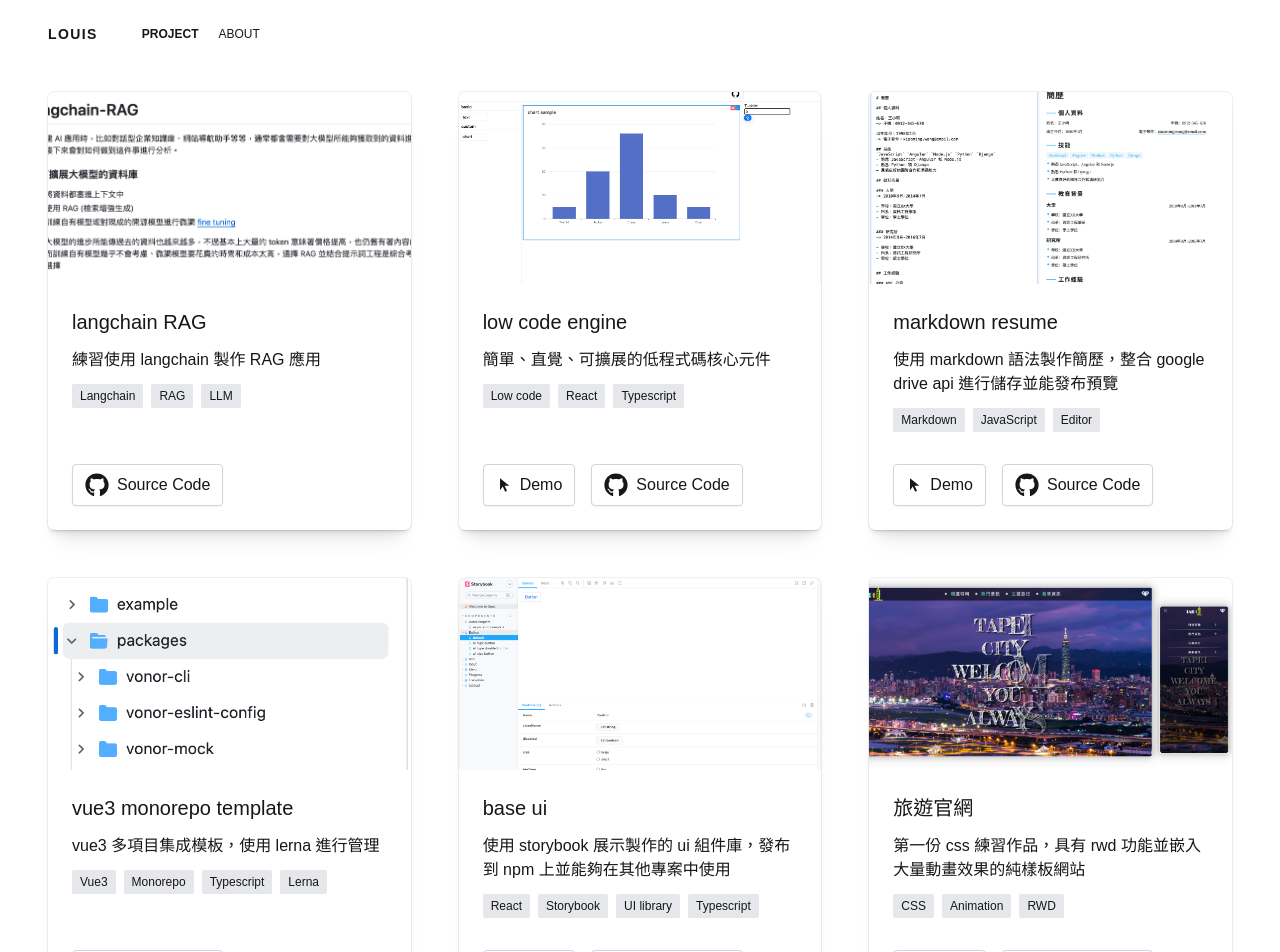
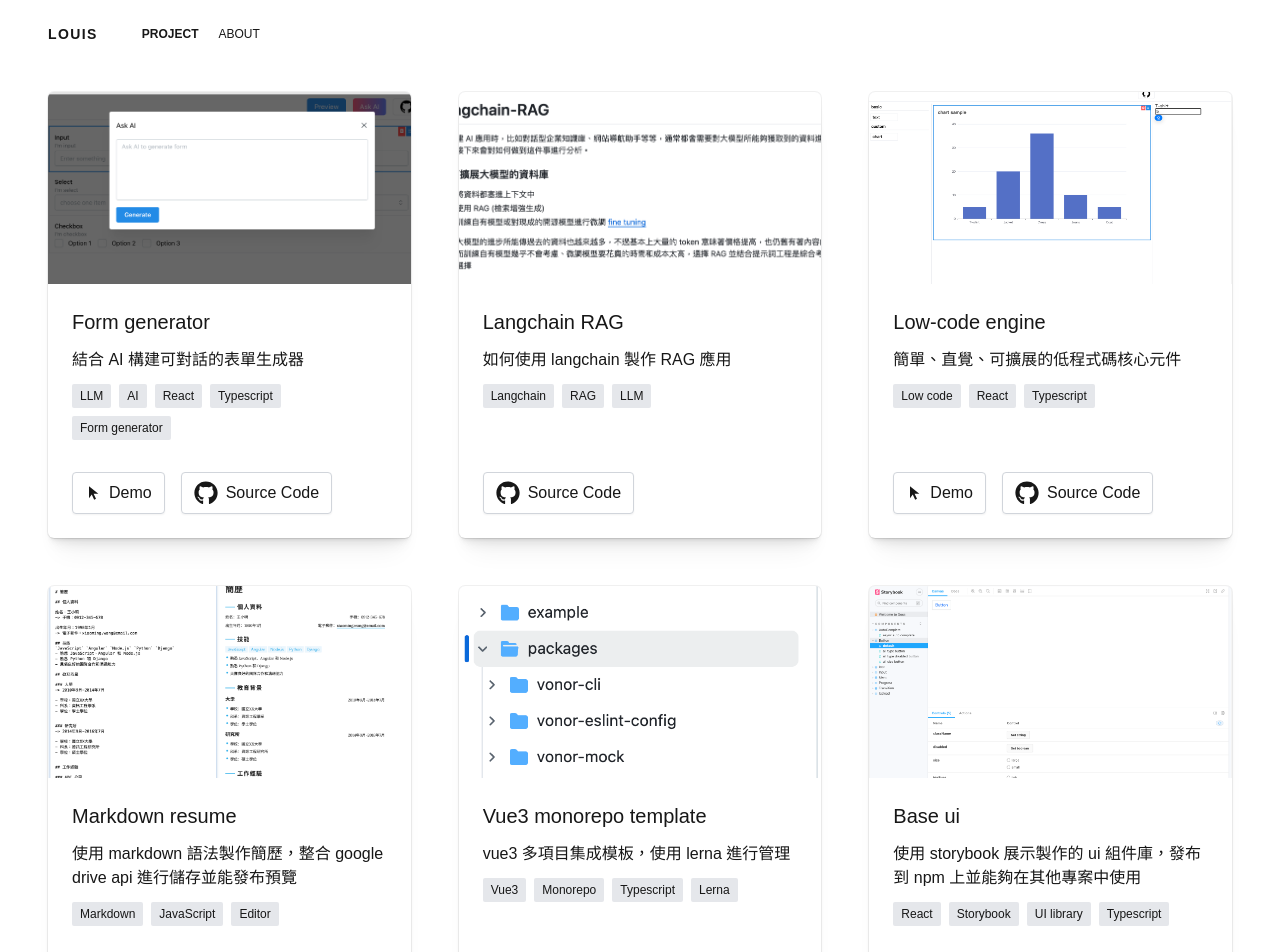
Before and after one commit to louis61619/portfolio, a Next.js app: page / in a window 1280 px wide. Shown: the top 952 px of the page. Built offline with nearby package versions, Linux system fonts and the light colour scheme.

Commit message:
new project form generator

```diff
--- a/app/page.tsx
+++ b/app/page.tsx
@@ -6,15 +6,23 @@ type Project = React.ComponentProps<typeof Card>
 
 const projects: Project[] = [
   {
-    title: 'langchain RAG',
-    description: '練習使用 langchain 製作 RAG 應用',
+    title: 'Form generator',
+    description: '結合 AI 構建可對話的表單生成器',
+    labels: ['LLM', 'AI', 'React', 'Typescript', 'Form generator'],
+    demoLink: 'https://form-generator-rouge-eight.vercel.app',
+    sourceLink: 'https://github.com/louis61619/form-generator',
+    src: '/image/form-generator.png',
+  },
+  {
+    title: 'Langchain RAG',
+    description: '如何使用 langchain 製作 RAG 應用',
     labels: ['Langchain', 'RAG', 'LLM'],
     sourceLink: 'https://github.com/louis61619/langchain-RAG',
     src: '/image/langchain-RAG.png'
   },
   {
     // 記得封裝一下，未來可以結合 chatgpt
-    title: 'low code engine',
+    title: 'Low-code engine',
     description: '簡單、直覺、可擴展的低程式碼核心元件',
     labels: ['Low code', 'React', 'Typescript'],
     demoLink: 'https://louis61619.github.io/low-code-engine',
@@ -30,7 +38,7 @@ const projects: Project[] = [
   //   src: '/image/low-code-engine.png'
   // },
   {
-    title: 'markdown resume',
+    title: 'Markdown resume',
     description: '使用 markdown 語法製作簡歷，整合 google drive api 進行儲存並能發布預覽',
     labels: ['Markdown', 'JavaScript', 'Editor'],
     demoLink: 'https://simple-resume-wine.vercel.app',
@@ -38,14 +46,14 @@ const projects: Project[] = [
     src: '/image/markdown-resume.png'
   },
   {
-    title: 'vue3 monorepo template',
+    title: 'Vue3 monorepo template',
     description: 'vue3 多項目集成模板，使用 lerna 進行管理',
     labels: ['Vue3', 'Monorepo', 'Typescript', 'Lerna'],
     sourceLink: 'https://github.com/louis61619/vue3-monorepo-template.git',
     src: '/image/vue3-monorepo-template.png'
   },
   {
-    title: 'base ui',
+    title: 'Base ui',
     description: '使用 storybook 展示製作的 ui 組件庫，發布到 npm 上並能夠在其他專案中使用',
     labels: ['React', 'Storybook', 'UI library', 'Typescript'],
     sourceLink: 'https://github.com/louis61619/base-ui',
```
Also changed, not shown: public/image/form-generator.png (added), 1 other file (tests, documents, lock files or other folders).
